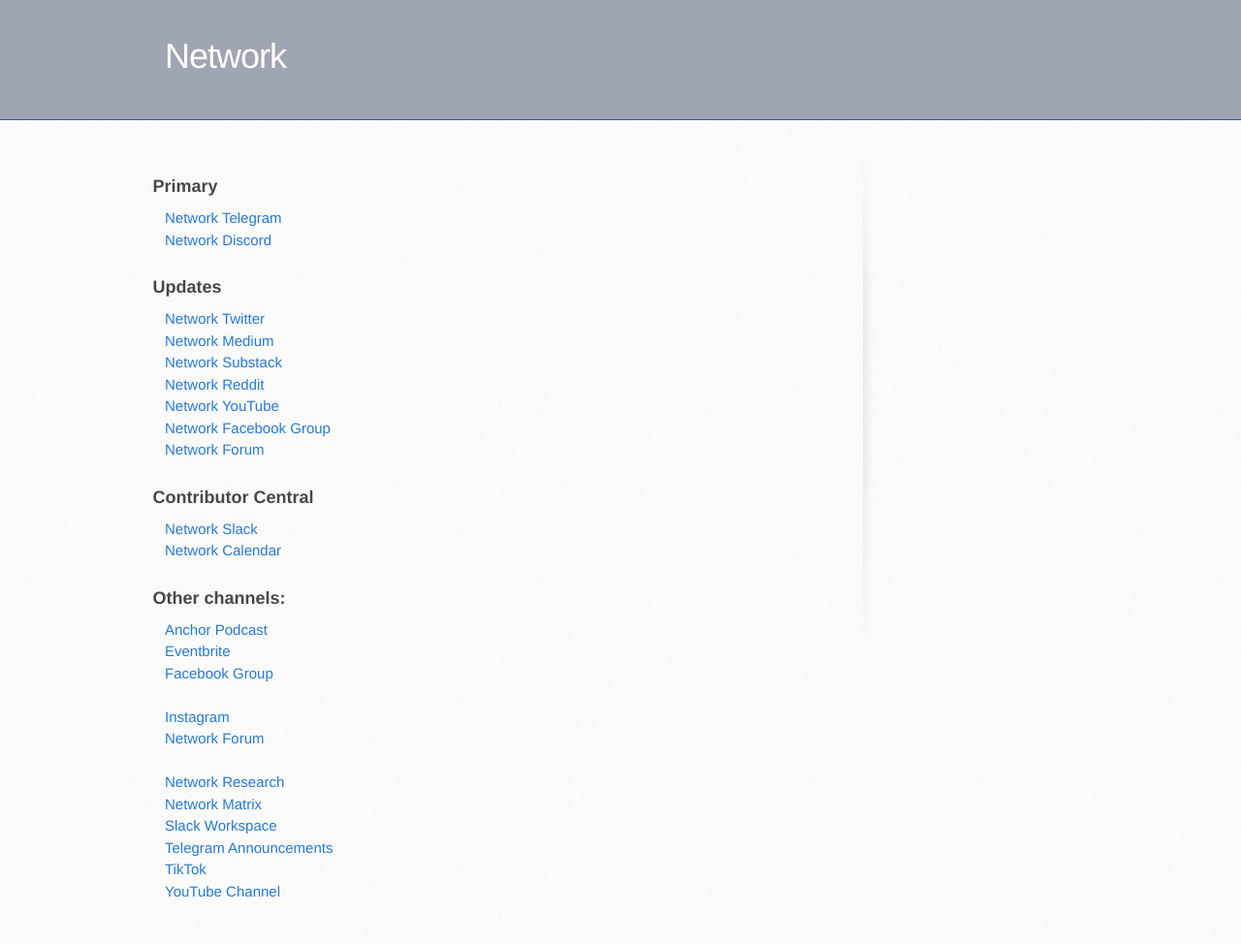
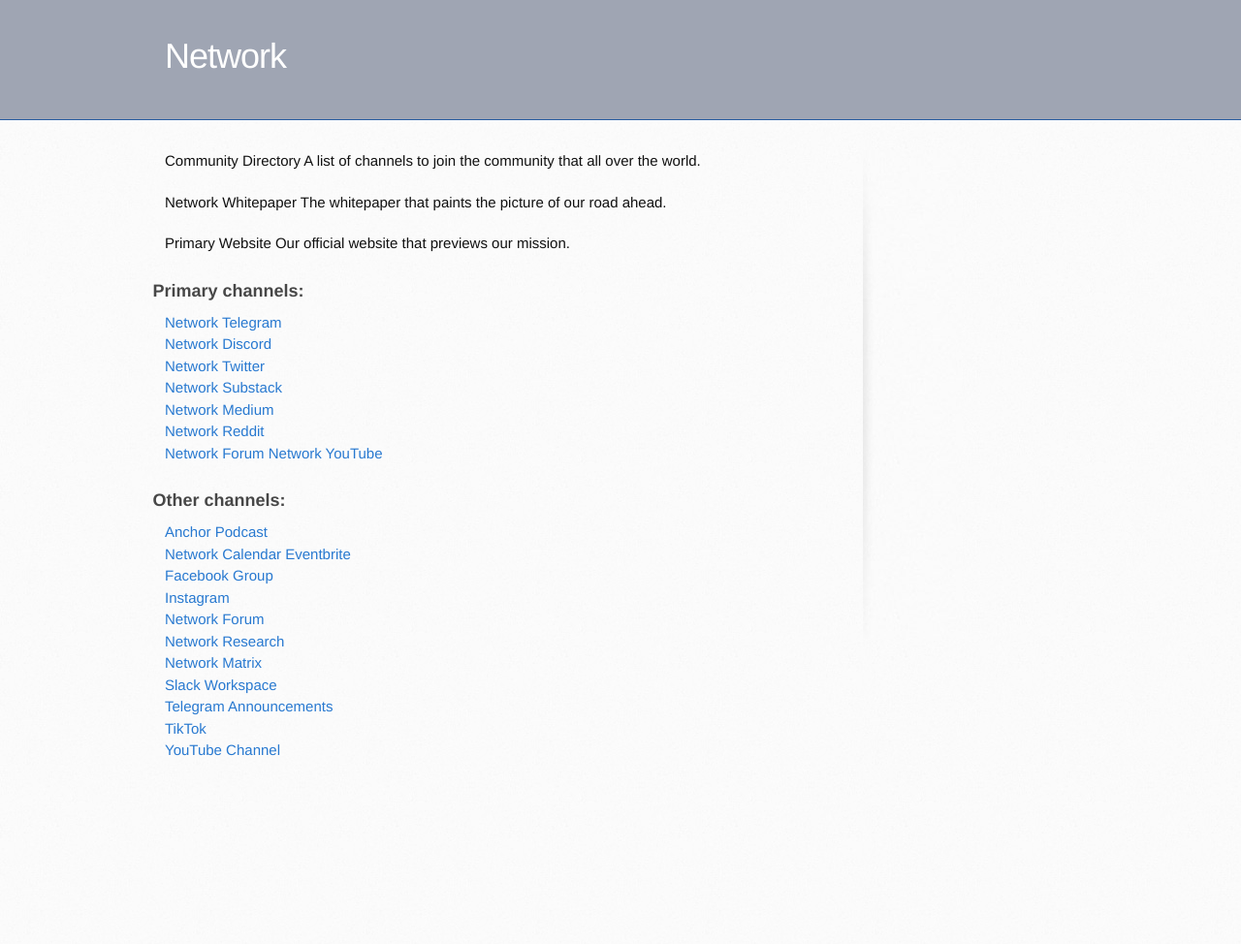
Before and after one commit to networkf/network.github.io, a Jekyll site: the page built from community.md, in a window 1280 px wide. Shown: the whole page at 97% size. Built offline with Jekyll 4.4.1, drawn with Linux system fonts in a browser that asks for light colours; some web fonts are replaced; our own code applies the rules of GitHub Pages for plain Markdown files; the repository's description, which GitHub fills in, is left out; after the commit the page ends 900 px from its top, so only the background shows below that.

Commit message:
Update community.md

```diff
--- a/community.md
+++ b/community.md
@@ -6,45 +6,43 @@ layout: default
 </head>
 ---
 
-### Primary
+Community Directory
+A list of channels to join the community that all over the world.
+
+Network Whitepaper
+The whitepaper that paints the picture of our road ahead.
+
+Primary Website
+Our official website that previews our mission.
+
+### Primary channels:
 <a href="https://t.me/networkfund" target="_blank">Network Telegram</a>
 <br>
 <a href="https://discord.gg/sCtK6YK" target="_blank">Network Discord</a>
 <br>
-
-
-### Updates
 <a href="https://twitter.com/networkfund" target="_blank">Network Twitter</a>
+<br>
+<a href="https://network.substack.com" target="_blank">Network Substack</a>
 <br>
 <a href="https://network.medium.com" target="_blank">Network Medium</a>
 <br>
-<a href="https://network.substack.com" target="_blank">Network Substack</a>
-<br>
 <a href="https://reddit.com/r/networkfund" target="_blank">Network Reddit</a>
 <br>
+<a href="https://forum.network.fund" target="_blank">Network Forum</a>
 <a href="https://www.youtube.com/@networkfund" target="_blank">Network YouTube</a>
 <br>
-<a href="https://facebook.com/groups/networkfund" target="_blank">Network Facebook Group</a>
-<br>
-<a href="https://forum.network.fund" target="_blank">Network Forum</a>
-
-### Contributor Central
-<a href="https://networkfund.slack.com" target="_blank">Network Slack</a>
-<br>
-<a href="https://calendar.google.com/calendar/u/0?cid=dG9kcTBvdGt2YzF1MXM5dG9kOTIxN3FzdWNAZ3JvdXAuY2FsZW5kYXIuZ29vZ2xlLmNvbQ" target="_blank">Network Calendar</a>
 
 ### Other channels:
 <a href="https://anchor.fm/networkfund" target="_blank">Anchor Podcast</a>
 <br>
+<a href="https://calendar.google.com/calendar/u/0?cid=dG9kcTBvdGt2YzF1MXM5dG9kOTIxN3FzdWNAZ3JvdXAuY2FsZW5kYXIuZ29vZ2xlLmNvbQ" target="_blank">Network Calendar</a>
 <a href="https://networkfund.eventbrite.com" target="_blank">Eventbrite</a>
 <br>
 <a href="https://facebook.com/groups/networkfund" target="_blank">Facebook Group</a>
 <br>
-<br>
 <a href="https://instagram.com/networkfund" target="_blank">Instagram</a>
 <br>
 <a href="https://forum.network.fund" target="_blank">Network Forum</a>
-<br>
 <br>
 <a href="https://network.com.de" target="_blank">Network Research</a>
 <br>
```
